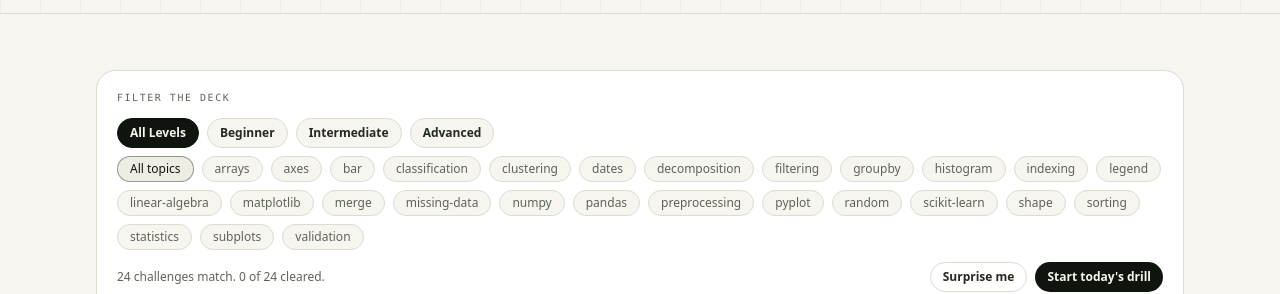
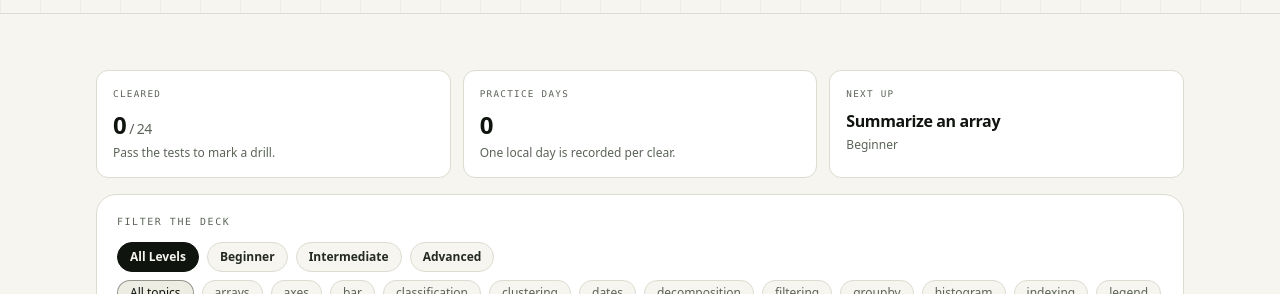
Before and after one commit to mohdarshadd/LearnPY, a Next.js app: page /practice in a window 1280 px wide. Shown: the part 506-800 px from the top of the page. Built offline with nearby package versions, Linux system fonts and the light colour scheme; no server answers.

Commit message:
feat: add practice progress and streak summary tiles

```diff
--- a/components/practice-hub.tsx
+++ b/components/practice-hub.tsx
@@ -25,6 +25,7 @@ export function PracticeHub({ challenges, topics }: PracticeHubProps) {
   const completedChallengeIds = useProgressStore(
     (state) => state.completedChallengeIds,
   );
+  const practiceDays = useProgressStore((state) => state.practiceDays);
   const markChallengeComplete = useProgressStore(
     (state) => state.markChallengeComplete,
   );
@@ -68,9 +69,58 @@ export function PracticeHub({ challenges, topics }: PracticeHubProps) {
     router.push("/playground");
   };
 
+  const nextChallenge =
+    challenges.find(
+      (challenge) => !completedChallengeIds.includes(challenge.id),
+    ) ?? challenges[0];
+
   return (
     <div>
-      <div className="rounded-[1.25rem] border border-line bg-surface p-4 sm:p-5">
+      <div className="grid gap-3 sm:grid-cols-3">
+        <div className="rounded-xl border border-line bg-surface p-4">
+          <p className="font-mono text-[0.58rem] uppercase tracking-[0.14em] text-muted">
+            Cleared
+          </p>
+          <p className="mt-2 text-2xl font-semibold tracking-tight">
+            {hydrated ? completedChallengeIds.length : 0}
+            <span className="text-sm font-normal text-muted">
+              {" "}
+              / {challenges.length}
+            </span>
+          </p>
+          <p className="mt-1 text-xs text-muted">
+            {hydrated && completedChallengeIds.length === challenges.length
+              ? "Every drill is cleared."
+              : "Pass the tests to mark a drill."}
+          </p>
+        </div>
+        <div className="rounded-xl border border-line bg-surface p-4">
+          <p className="font-mono text-[0.58rem] uppercase tracking-[0.14em] text-muted">
+            Practice days
+          </p>
+          <p className="mt-2 text-2xl font-semibold tracking-tight">
+            {hydrated ? practiceDays.length : 0}
+          </p>
+          <p className="mt-1 text-xs text-muted">
+            One local day is recorded per clear.
+          </p>
+        </div>
+        <div className="rounded-xl border border-line bg-surface p-4">
+          <p className="font-mono text-[0.58rem] uppercase tracking-[0.14em] text-muted">
+            Next up
+          </p>
+          <p className="mt-2 line-clamp-2 font-semibold tracking-tight">
+            {hydrated && nextChallenge ? nextChallenge.title : "Pick a drill"}
+          </p>
+          <p className="mt-1 text-xs capitalize text-muted">
+            {hydrated && nextChallenge
+              ? nextChallenge.difficulty
+              : "All levels available"}
+          </p>
+        </div>
+      </div>
+
+      <div className="mt-4 rounded-[1.25rem] border border-line bg-surface p-4 sm:p-5">
         <p className="font-mono text-[0.62rem] uppercase tracking-[0.16em] text-muted">
           Filter the deck
         </p>
```
